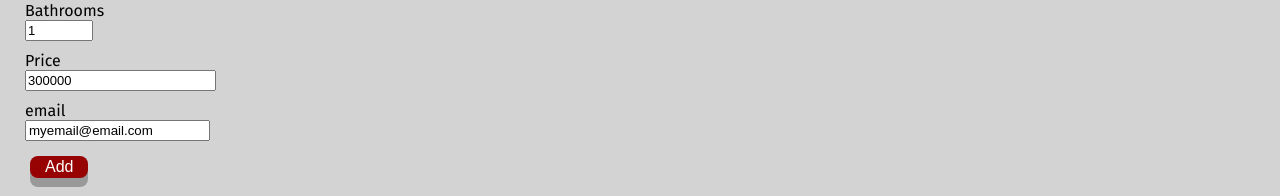
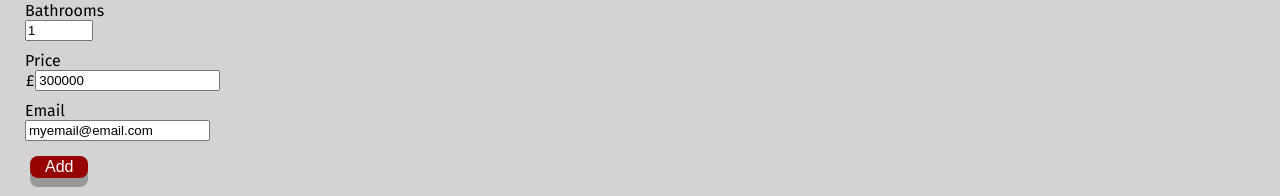
Before and after one commit to 56aint/surreal-estate, a React (Create React App) app: page /add-property in a window 1280 px wide. Shown: the part 440-636 px from the top of the page. Built offline with nearby package versions, Linux system fonts and the light colour scheme.

Commit message:
setup project API- tested with postman, added more css to AddProperty

```diff
--- a/src/components/AddProperty.js
+++ b/src/components/AddProperty.js
@@ -21,7 +21,9 @@ const AddProperty = () => {
     console.log(fields);
   };
   const handleFieldChange = (event) => {
-    setFields({ ...fields, [event.target.name]: event.target.value });
+    const changeField = event.target.name;
+    const newValue = event.target.value;
+    setFields({ ...fields, [changeField]: newValue });
   };
 
   return (
@@ -96,20 +98,20 @@ const AddProperty = () => {
 
           <label htmlFor="title" className="form-label">
             Price
+            <span className="gbp">
               <input
-              placeholder="Property Price"
-              className="price-input"
-              type="currency"
+                placeholder="Enter whole GBP (&pound;)"
+                type="number"
                 id="price"
                 name="price"
                 value={fields.price}
                 onChange={handleFieldChange}
               />
+            </span>
           </label>
 
-
           <label htmlFor="title" className="form-label">
-            email
+            Email
             <input
               className=""
               placeholder="your email"
--- a/src/styles/AddProperty.css
+++ b/src/styles/AddProperty.css
@@ -40,11 +40,11 @@
   transform: translateY(4px);
 }
 
-.price-input{
+/*.price-input{
   padding: 1px;
   font: 13px Arial;
   width: 15%;
-}
+}*/
 .number-input{
   padding: 1px;
   font: 13px Arial;
@@ -56,3 +56,12 @@
   align-items: flex-start;
   padding: 5px;
 }
+span.gbp {
+  float: left;
+  text-align: left
+}
+span.gbp::before {
+  float: left;
+  content: "\00a3";
+  padding: 1px;
+}
```
Also changed, not shown: 1 other file (tests, documents, lock files or other folders). Lines whose indentation alone changed are shown as unchanged.
